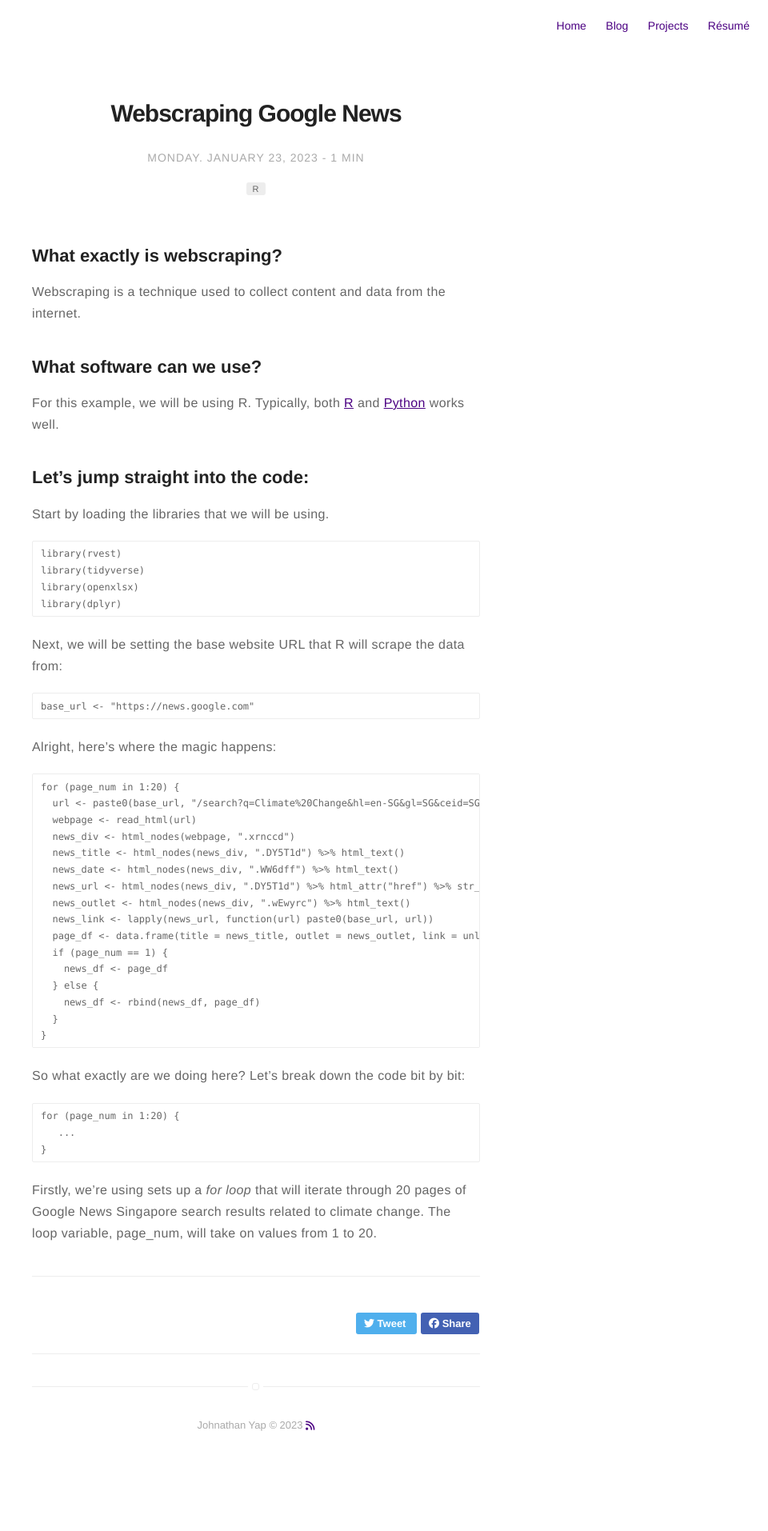
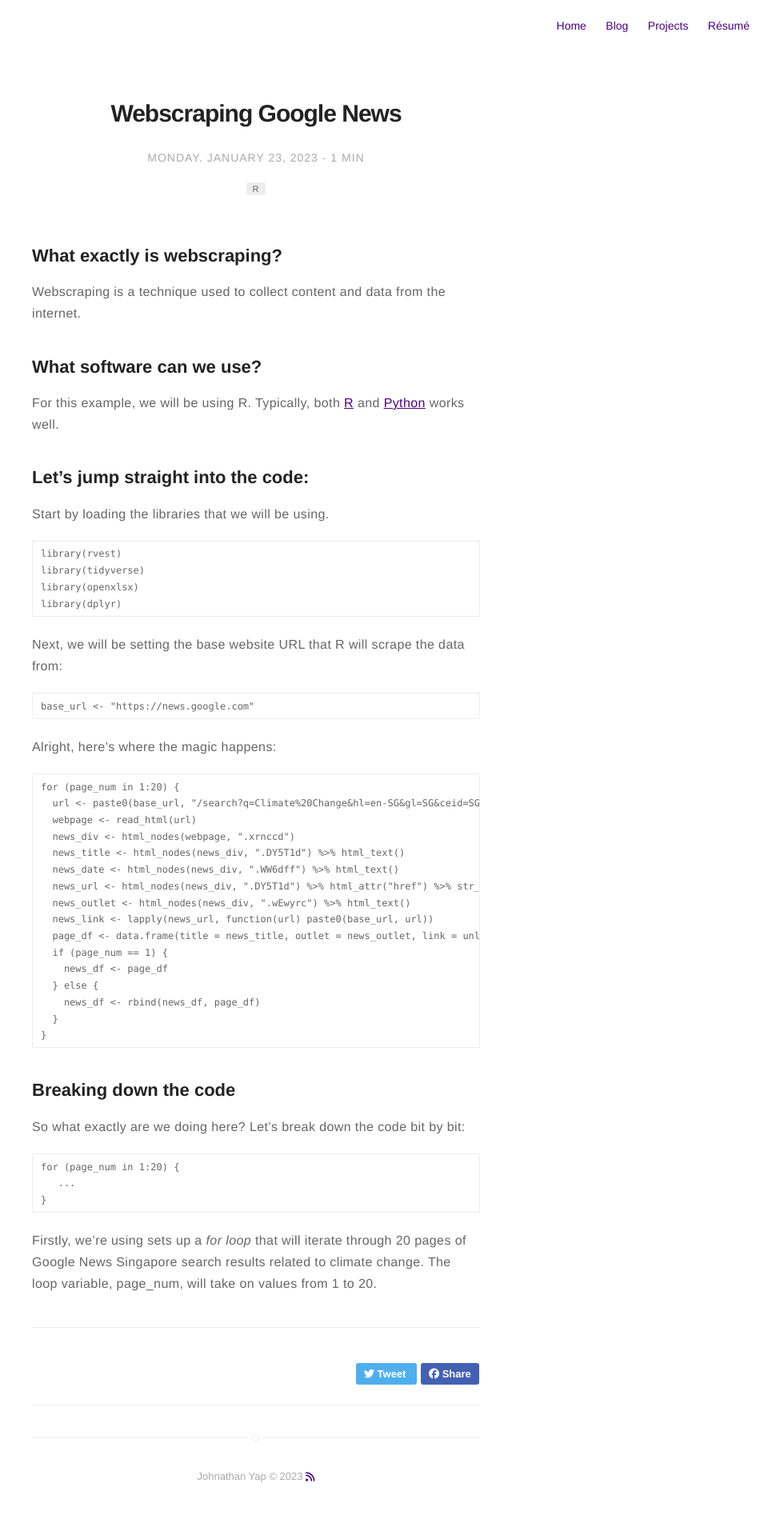
Before and after one commit to jxhnthan/john, a Jekyll site: the page built from _posts/2023-03-29-webscraping.markdown, in a window 1280 px wide. Shown: the whole page at 80% size, without its empty margins (320-1280 px from the left). Built offline with Jekyll 4.4.1, drawn with Linux system fonts in a browser that asks for light colours; nearby versions of some CDN libraries; before the commit the page ends 1850 px from its top, so only the background shows below that.

Commit message:
Update 2023-03-29-webscraping.markdown

````diff
--- a/_posts/2023-03-29-webscraping.markdown
+++ b/_posts/2023-03-29-webscraping.markdown
@@ -59,6 +59,7 @@ for (page_num in 1:20) {
 }
 ```
 
+## Breaking down the code
 So what exactly are we doing here? Let's break down the code bit by bit:
 
 ```{r}
````
